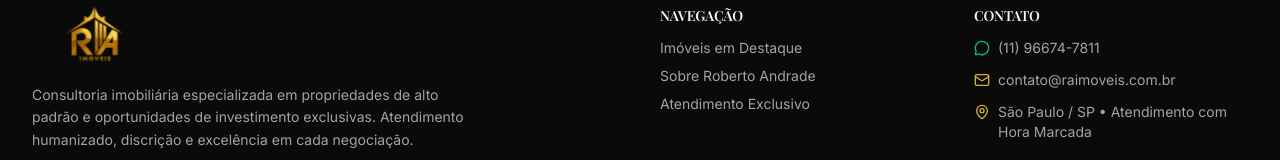
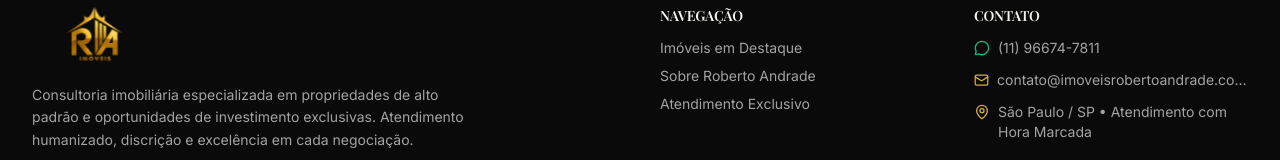
Before and after one commit to vitorsoares5124-ux/nalvacorretora, a Next.js app: page / in a window 1280 px wide. Shown: the part 2473-2633 px from the top of the page. Built offline with nearby package versions, Linux system fonts and the light colour scheme; no server answers; the database is empty; a web font is replaced by a local one.

Commit message:
fix: atualiza e-mail de contato no footer para imoveisrobertoandrade.com.br

```diff
--- a/src/components/layout/Footer.tsx
+++ b/src/components/layout/Footer.tsx
@@ -73,7 +73,7 @@ export function Footer() {
               </li>
               <li className="flex items-center gap-2">
                 <Mail className="h-4 w-4 text-gold-primary" />
-                <span className="truncate">contato@raimoveis.com.br</span>
+                <span className="truncate">contato@imoveisrobertoandrade.com.br</span>
               </li>
               <li className="flex items-start gap-2">
                 <MapPin className="h-4 w-4 text-gold-primary shrink-0 mt-0.5" />
```
